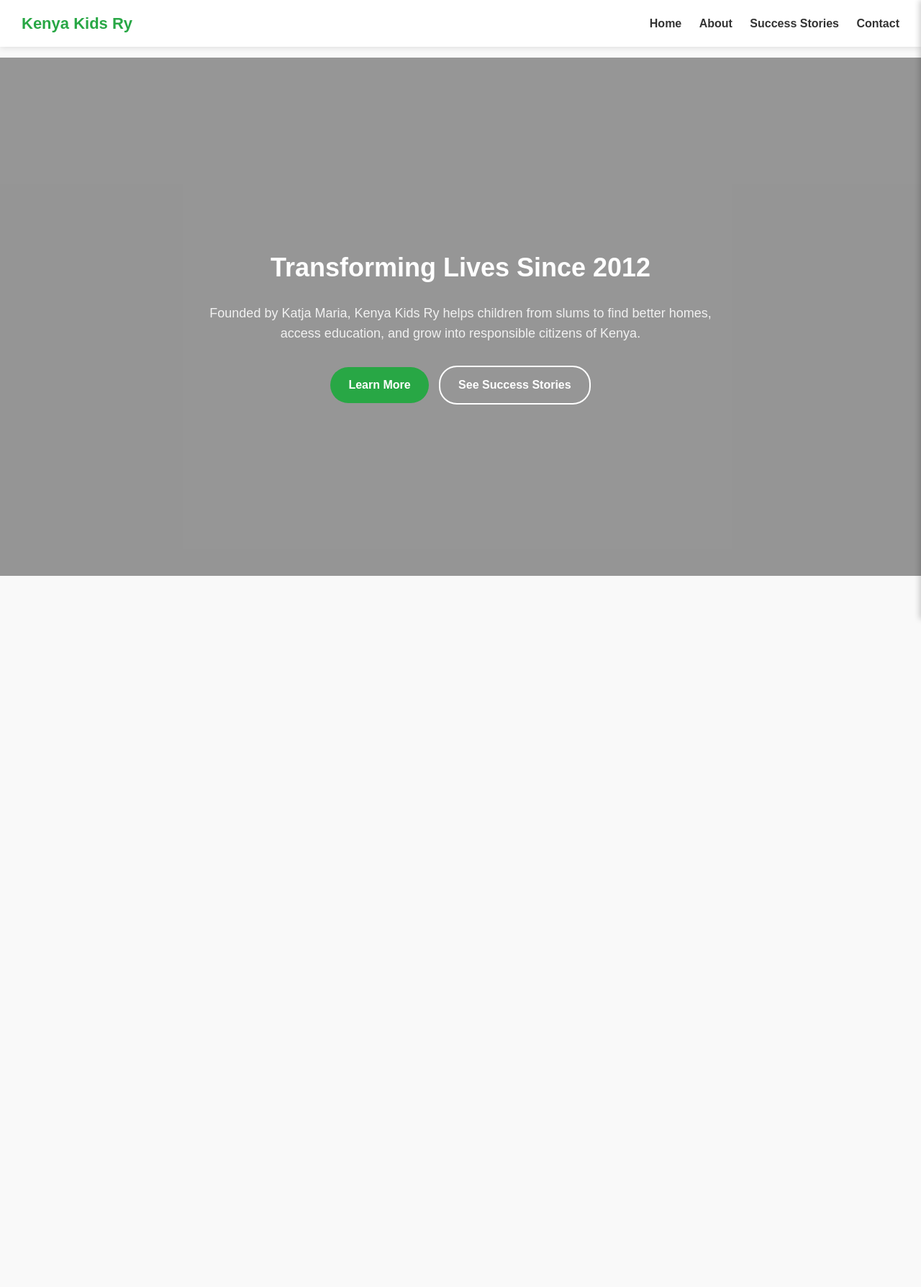
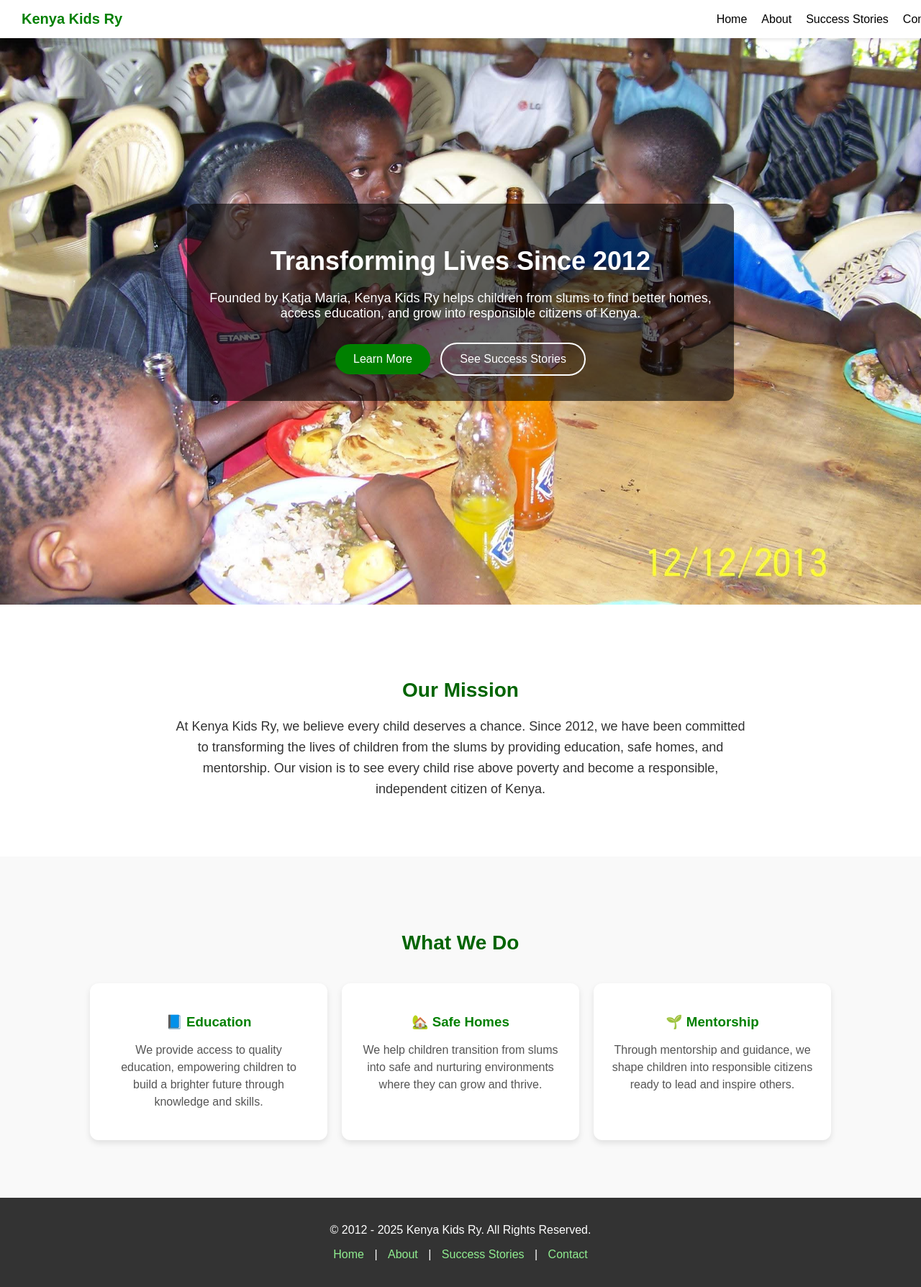
Before and after one commit to mrcharleske/Kenya-Kids-Ry, a plain HTML site: page index.html in a window 1280 px wide. Shown: the whole page at 72% size. Before the commit the page ends 800 px from the top, so only its background shows below. Drawn offline with Linux system fonts and the light colour scheme.

Commit message:
Update index.html

```diff
--- a/index.html
+++ b/index.html
@@ -4,186 +4,241 @@
   <meta charset="UTF-8">
   <meta name="viewport" content="width=device-width, initial-scale=1.0">
   <title>Kenya Kids Ry - Transforming Lives Since 2012</title>
-
-  <!-- SEO Meta -->
-  <meta name="description" content="Kenya Kids Ry, founded by Katja Maria in 2012, helps children from slums find better homes, education, and brighter futures.">
-  <meta name="keywords" content="Kenya Kids Ry, Katja Maria, Children, Slums, Education, Charity, Success Stories">
+  <meta name="description" content="Kenya Kids Ry, founded by Katja Maria in 2012, helps children from slums to find better homes, access education, and grow into responsible citizens of Kenya.">
+  <meta name="keywords" content="Kenya Kids Ry, Katja Maria, Kenya children, education, slums, success stories, better homes, mentorship, charity">
   <meta name="author" content="Kenya Kids Ry">
-
-  <!-- Open Graph (Social Media SEO) -->
-  <meta property="og:title" content="Kenya Kids Ry - Transforming Lives Since 2012">
-  <meta property="og:description" content="Helping children from slums to achieve education, better homes, and brighter futures.">
-  <meta property="og:image" content="images/home_hero.jpg">
-  <meta property="og:type" content="website">
-  <meta property="og:url" content="https://yourgithubusername.github.io/">
-
   <style>
-    body {
+    body, html {
       margin: 0;
-      font-family: Arial, sans-serif;
-      line-height: 1.6;
-      background: #f9f9f9;
-      color: #333;
+      padding: 0;
+      font-family: 'Arial', sans-serif;
+      scroll-behavior: smooth;
     }
 
     /* Navbar */
     header {
-      position: fixed;
-      top: 0;
-      left: 0;
-      right: 0;
-      background: white;
       display: flex;
       justify-content: space-between;
       align-items: center;
       padding: 15px 30px;
-      box-shadow: 0 2px 8px rgba(0,0,0,0.1);
+      background: white;
+      box-shadow: 0 2px 5px rgba(0,0,0,0.1);
+      position: fixed;
+      top: 0;
+      width: 100%;
       z-index: 1000;
     }
-    header h1 {
-      color: #28a745;
-      font-size: 22px;
-      margin: 0;
-    }
-    nav a {
-      margin-left: 20px;
-      text-decoration: none;
-      color: #333;
+
+    header .logo {
+      font-size: 20px;
       font-weight: bold;
-      transition: color 0.3s;
-    }
-    nav a:hover {
-      color: #28a745;
+      color: green;
     }
 
-    /* Mobile menu button */
+    nav {
+      display: flex;
+      gap: 20px;
+    }
+
+    nav a {
+      text-decoration: none;
+      color: black;
+      font-weight: 500;
+    }
+
     .menu-toggle {
       display: none;
-      font-size: 28px;
+      font-size: 26px;
       cursor: pointer;
     }
 
-    /* Side Menu */
+    /* Mobile dropdown menu */
     .side-menu {
+      display: none;
       position: fixed;
       top: 0;
-      right: -250px;
-      width: 250px;
-      height: 100%;
+      left: 0;
+      width: 100%;
       background: white;
-      box-shadow: -2px 0 8px rgba(0,0,0,0.2);
-      transition: right 0.3s ease;
-      padding-top: 60px;
-      z-index: 1100;
+      flex-direction: column;
+      padding: 20px;
+      box-shadow: 0 2px 5px rgba(0,0,0,0.2);
+      animation: dropDown 0.3s ease;
     }
+
     .side-menu a {
-      display: block;
-      padding: 15px 20px;
+      padding: 12px 0;
+      border-bottom: 1px solid #eee;
       text-decoration: none;
-      color: #333;
-      font-weight: bold;
-      transition: background 0.3s;
+      color: black;
     }
-    .side-menu a:hover {
-      background: #f0f0f0;
-      color: #28a745;
+
+    .side-menu .close-btn {
+      font-size: 22px;
+      cursor: pointer;
+      text-align: right;
+      margin-bottom: 10px;
     }
-    .close-btn {
-      position: absolute;
-      top: 15px;
-      right: 20px;
-      font-size: 24px;
-      cursor: pointer;
+
+    @keyframes dropDown {
+      from { transform: translateY(-100%); }
+      to { transform: translateY(0); }
     }
 
     /* Hero Section */
     .hero {
-      margin-top: 80px;
-      background: url("images/home_hero.jpg") no-repeat center center/cover;
-      height: 90vh;
+      background: url('images/FB_IMG_1757425934086.jpg') no-repeat center center/cover;
+      height: 100vh;
       display: flex;
       justify-content: center;
       align-items: center;
       text-align: center;
       color: white;
-      position: relative;
+      padding: 20px;
     }
-    .hero::after {
-      content: "";
-      position: absolute;
-      top: 0; left: 0; right: 0; bottom: 0;
-      background: rgba(0,0,0,0.4);
+
+    .hero-content {
+      background: rgba(0, 0, 0, 0.6);
+      padding: 30px;
+      border-radius: 12px;
+      max-width: 700px;
+      animation: fadeIn 1.5s ease;
     }
-    .hero-content {
-      position: relative;
-      z-index: 1;
-      max-width: 700px;
-      padding: 20px;
-      animation: fadeIn 2s ease;
-    }
-    .hero h2 {
+
+    .hero-content h1 {
       font-size: 36px;
       margin-bottom: 20px;
-      color: #fff;
     }
-    .hero p {
+
+    .hero-content p {
       font-size: 18px;
       margin-bottom: 25px;
-      color: #f1f1f1;
     }
-    .btn {
+
+    .hero-content .buttons a {
+      text-decoration: none;
+      padding: 12px 25px;
+      border-radius: 25px;
+      margin: 5px;
       display: inline-block;
-      padding: 12px 25px;
-      margin: 5px;
-      border-radius: 25px;
-      text-decoration: none;
-      font-weight: bold;
-      transition: all 0.3s ease;
+      transition: background 0.3s ease;
     }
-    .btn-green {
-      background: #28a745;
+
+    .hero-content .btn-primary {
+      background: green;
       color: white;
     }
-    .btn-green:hover {
-      background: #218838;
+
+    .hero-content .btn-primary:hover {
+      background: darkgreen;
     }
-    .btn-outline {
+
+    .hero-content .btn-secondary {
       border: 2px solid white;
       color: white;
     }
-    .btn-outline:hover {
+
+    .hero-content .btn-secondary:hover {
       background: white;
+      color: black;
+    }
+
+    @keyframes fadeIn {
+      from { opacity: 0; transform: translateY(20px); }
+      to { opacity: 1; transform: translateY(0); }
+    }
+
+    /* Mission Section */
+    .mission {
+      padding: 80px 20px;
+      text-align: center;
+    }
+
+    .mission h2 {
+      font-size: 28px;
+      margin-bottom: 20px;
+      color: darkgreen;
+    }
+
+    .mission p {
+      max-width: 800px;
+      margin: auto;
+      font-size: 18px;
+      line-height: 1.6;
       color: #333;
     }
 
-    /* Animations */
-    @keyframes fadeIn {
-      from { opacity: 0; transform: translateY(30px); }
-      to { opacity: 1; transform: translateY(0); }
+    /* What We Do */
+    .what-we-do {
+      padding: 80px 20px;
+      background: #f9f9f9;
+      text-align: center;
+    }
+
+    .what-we-do h2 {
+      font-size: 28px;
+      margin-bottom: 40px;
+      color: darkgreen;
+    }
+
+    .cards {
+      display: flex;
+      justify-content: center;
+      flex-wrap: wrap;
+      gap: 20px;
+    }
+
+    .card {
+      background: white;
+      padding: 25px;
+      border-radius: 12px;
+      box-shadow: 0 4px 8px rgba(0,0,0,0.1);
+      width: 280px;
+      transition: transform 0.3s ease;
+    }
+
+    .card:hover {
+      transform: translateY(-8px);
+    }
+
+    .card h3 {
+      margin-bottom: 15px;
+      color: green;
+    }
+
+    .card p {
+      color: #555;
+      font-size: 16px;
+      line-height: 1.5;
+    }
+
+    /* Footer */
+    footer {
+      background: #333;
+      color: white;
+      text-align: center;
+      padding: 20px;
+    }
+
+    footer a {
+      color: lightgreen;
+      margin: 0 10px;
+      text-decoration: none;
     }
 
     /* Responsive */
-    @media(max-width: 768px) {
-      nav {
-        display: none;
-      }
-      .menu-toggle {
-        display: block;
-      }
-      .hero h2 {
-        font-size: 28px;
-      }
-      .hero p {
-        font-size: 16px;
-      }
+    @media (max-width: 768px) {
+      nav { display: none; }
+      .menu-toggle { display: block; }
+      .cards { flex-direction: column; align-items: center; }
+      .hero-content h1 { font-size: 26px; }
+      .hero-content p { font-size: 16px; }
     }
   </style>
 </head>
 <body>
-
-  <!-- Header -->
   <header>
-    <h1>Kenya Kids Ry</h1>
+    <div class="logo">Kenya Kids Ry</div>
     <nav>
       <a href="index.html">Home</a>
       <a href="about.html">About</a>
@@ -193,9 +248,9 @@
     <div class="menu-toggle" onclick="toggleMenu()">☰</div>
   </header>
 
-  <!-- Side Menu -->
+  <!-- Mobile Menu -->
   <div class="side-menu" id="sideMenu">
-    <span class="close-btn" onclick="toggleMenu()">✖</span>
+    <div class="close-btn" onclick="toggleMenu()">✖</div>
     <a href="index.html">Home</a>
     <a href="about.html">About</a>
     <a href="success.html">Success Stories</a>
@@ -205,23 +260,56 @@
   <!-- Hero Section -->
   <section class="hero">
     <div class="hero-content">
-      <h2>Transforming Lives Since 2012</h2>
+      <h1>Transforming Lives Since 2012</h1>
       <p>Founded by Katja Maria, Kenya Kids Ry helps children from slums to find better homes, access education, and grow into responsible citizens of Kenya.</p>
-      <a href="about.html" class="btn btn-green">Learn More</a>
-      <a href="success.html" class="btn btn-outline">See Success Stories</a>
+      <div class="buttons">
+        <a href="about.html" class="btn-primary">Learn More</a>
+        <a href="success.html" class="btn-secondary">See Success Stories</a>
+      </div>
     </div>
   </section>
 
+  <!-- Mission Section -->
+  <section class="mission">
+    <h2>Our Mission</h2>
+    <p>At Kenya Kids Ry, we believe every child deserves a chance. Since 2012, we have been committed to transforming the lives of children from the slums by providing education, safe homes, and mentorship. Our vision is to see every child rise above poverty and become a responsible, independent citizen of Kenya.</p>
+  </section>
+
+  <!-- What We Do -->
+  <section class="what-we-do">
+    <h2>What We Do</h2>
+    <div class="cards">
+      <div class="card">
+        <h3>📘 Education</h3>
+        <p>We provide access to quality education, empowering children to build a brighter future through knowledge and skills.</p>
+      </div>
+      <div class="card">
+        <h3>🏡 Safe Homes</h3>
+        <p>We help children transition from slums into safe and nurturing environments where they can grow and thrive.</p>
+      </div>
+      <div class="card">
+        <h3>🌱 Mentorship</h3>
+        <p>Through mentorship and guidance, we shape children into responsible citizens ready to lead and inspire others.</p>
+      </div>
+    </div>
+  </section>
+
+  <!-- Footer -->
+  <footer>
+    <p>&copy; 2012 - 2025 Kenya Kids Ry. All Rights Reserved.</p>
+    <p>
+      <a href="index.html">Home</a> |
+      <a href="about.html">About</a> |
+      <a href="success.html">Success Stories</a> |
+      <a href="contact.html">Contact</a>
+    </p>
+  </footer>
+
   <script>
     function toggleMenu() {
-      const menu = document.getElementById("sideMenu");
-      if (menu.style.right === "0px") {
-        menu.style.right = "-250px";
-      } else {
-        menu.style.right = "0px";
-      }
+      const menu = document.getElementById('sideMenu');
+      menu.style.display = (menu.style.display === 'flex') ? 'none' : 'flex';
     }
   </script>
-
 </body>
 </html>
```
